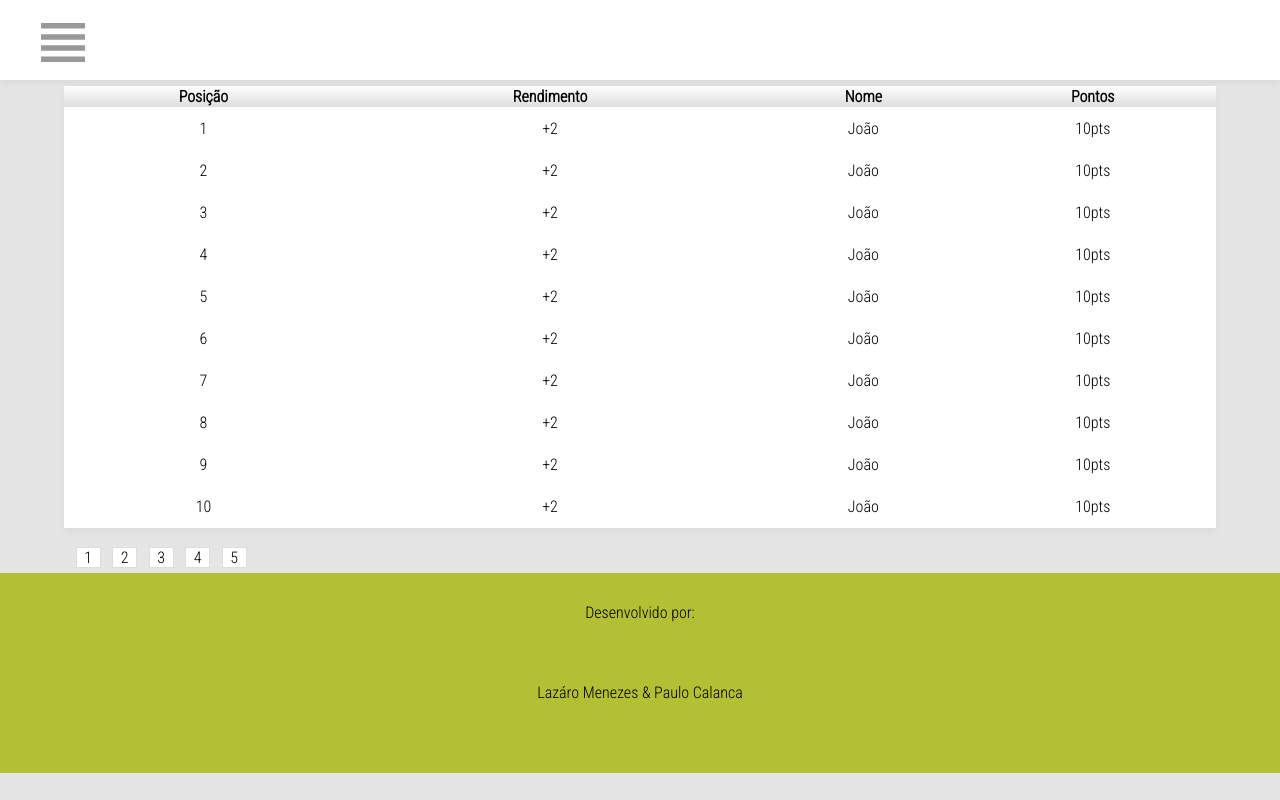
After one commit to helenamcd/opalpiteiro, a Django app: page /ranking/ in a window 1280 px wide. The commit adds this page. Run offline with Django 3.2, Linux system fonts and the light colour scheme; parts of the project's set-up code (start-up, migrations or seed data) failed here and were passed over; some libraries are stand-ins or nearby versions.

Commit message:
foi alterado o layout e css

```diff
--- a/site/bolao/urls.py
+++ b/site/bolao/urls.py
@@ -16,6 +16,7 @@ urlpatterns = patterns('',
     url(r'^cadastro/$', CadastroUsuario.as_view()),
     url(r'^cadastro/sucesso/$', TemplateView.as_view(template_name="usuarios/sucesso.html")),
     url(r'^embreve/$', TemplateView.as_view(template_name="embreve.html")),
+    url(r'^ranking/$', TemplateView.as_view(template_name="ranking.html")),
 	url(r'^$', TemplateView.as_view(template_name="index.html")),
 
 )
--- a/site/static/css/style.css
+++ b/site/static/css/style.css
@@ -13,7 +13,6 @@ li{
 #footer{
 	height: 200px;
 	background: #b3c033;
-
 }
 #mensagem{
 	background-color: #000;
@@ -343,8 +342,7 @@ input[type="submit"]:hover{
 }
 #menuLeftBar>ul>li>nav{
 	height: 31px;
-
-	text-align: center;
+	margin-left: 2px;
 }
 #menuLeftBar>ul>li>nav>a{
 	line-height: 31px;
@@ -354,6 +352,8 @@ input[type="submit"]:hover{
 
 #contextCenter{
 	width: 100%;
+	min-height: 380px;
+
 }
 #headerContext{
 	padding-left: 2%;
@@ -365,20 +365,51 @@ input[type="submit"]:hover{
 	padding-bottom: 0.5%;
 }
 #footerContext{
-	height: 300px;
+	height: 540px;
 
+}
+.view-content{
+	width: 500px;
 }
 #novidades{
 	float: left;
-	width: 45%;
+	width: 25%;
+	margin-left: 4%;
+}
+#novidades>div{
+	background-color: #FFF;
 }
 #estatistica{
 	float: left;
-	width: 45%;
+	width: 65%;
 	margin-left: 2%;
 }
+table>thead>tr>th{
+	background: -webkit-linear-gradient(bottom,#DDD,#FFF);
+	background: -o-linear-gradient(bottom,#DDD,#FFF);
+	background: -moz-linear-gradient(bottom,#DDD,#FFF);
+	background: linear-gradient(bottom,#DDD,#FFF);
+
+}
 #estatistica>table{
-	border: 1px solid;
+	width: 90%;
+	background-color: #FFF;
+	border-collapse: collapse;
+}
+#estatistica>table>tbody>tr>td{
+	text-align: center;
+	padding: 4%;
+}
+#estatistica>div{
+	background-color: #fff;
+	width: 90%;
+	border-bottom: 1px solid #EEE;
+	text-align: center;
+	font-size: 20pt;
+}
+#estatistica>div>span{
+	margin-left: 39%;
+	margin-right: 39%;
 }
 .transitionLeftToRight {
   -webkit-animation: leftToRight 0.2s linear normal;
@@ -453,3 +484,51 @@ input[type="submit"]:hover{
 	from {  width: 40%}
 	to { width: 100% }
 }
+#ranking{
+	width: 90%;
+	-webkit-animation: sliderRankig 1s normal;
+	-o-animation: sliderRankig 1s normal;
+	animation: sliderRankig 1s normal;
+	margin: 0 auto;
+	border-collapse: collapse;
+	background-color: #FFF;
+
+}
+
+#ranking>tbody>tr>td{
+	text-align: center;
+	padding: 1%;
+}
+
+@-webkit-keyframes sliderRankig {
+	from { margin-left: -100% }
+	to { margin-left: 0% }
+}
+@-o-keyframes sliderRankig {
+	from { margin-left: -100% }
+	to { margin-left: 0% }
+}
+@-moz-keyframes sliderRankig {
+	from { margin-left: -100% }
+	to { margin-left: 0% }
+}
+@keyframes sliderRankig {
+	from { margin-left: -100% }
+	to { margin-left: 0% }
+}
+.pagination{
+	height: 10px;
+	width: 90%;
+	margin: 0 auto;
+}
+.pagination>nav{
+	border: 1px solid #DDD;
+	width: 2%;
+	float: left;
+	margin-left: 1%;
+	text-align: center;
+	background-color: #FFF;
+}
+.bandeiraEstatistica{
+	width: 30%;
+}
--- a/site/templates/base.html
+++ b/site/templates/base.html
@@ -43,8 +43,10 @@
             <ul>
                 <li class="barraMenuLeft">
                     <nav >
-                        <img src="{% static "img/Actions-view-list-text-icon.png" %}" alt="">
-                        <a href="#">Ranking</a>
+                        <a href="#">
+                            <img src="{% static "img/Actions-view-list-text-icon.png" %}" alt="">
+                            Ranking
+                        </a>
                     </nav>
                 </li>
                 <li class="barraMenuLeft">
--- /dev/null
+++ b/site/templates/ranking.html
@@ -0,0 +1,86 @@
+{% extends "base.html" %}
+{% load staticfiles %}
+
+{% block conteudo %}
+  <table id="ranking" class="shadown">
+    <thead>
+      <tr>
+        <th>Posição</th>
+        <th>Rendimento</th>
+        <th>Nome</th>
+        <th>Pontos</th>
+      </tr>
+    </thead>
+    <tbody>
+        <tr>
+          <td>1</td>
+          <td>+2</td>
+          <td>João</td>
+          <td>10pts</td>
+        </tr>
+        <tr>
+          <td>2</td>
+          <td>+2</td>
+          <td>João</td>
+          <td>10pts</td>
+        </tr>
+        <tr>
+          <td>3</td>
+          <td>+2</td>
+          <td>João</td>
+          <td>10pts</td>
+        </tr>
+        <tr>
+          <td>4</td>
+          <td>+2</td>
+          <td>João</td>
+          <td>10pts</td>
+        </tr>
+        <tr>
+          <td>5</td>
+          <td>+2</td>
+          <td>João</td>
+          <td>10pts</td>
+        </tr>
+        <tr>
+          <td>6</td>
+          <td>+2</td>
+          <td>João</td>
+          <td>10pts</td>
+        </tr>
+        <tr>
+          <td>7</td>
+          <td>+2</td>
+          <td>João</td>
+          <td>10pts</td>
+        </tr>
+        <tr>
+          <td>8</td>
+          <td>+2</td>
+          <td>João</td>
+          <td>10pts</td>
+        </tr>
+        <tr>
+          <td>9</td>
+          <td>+2</td>
+          <td>João</td>
+          <td>10pts</td>
+        </tr>
+        <tr>
+          <td>10</td>
+          <td>+2</td>
+          <td>João</td>
+          <td>10pts</td>
+        </tr>
+
+    </tbody>
+  </table>
+  <br>
+  <div class="pagination">
+    <nav>1</nav>
+    <nav>2</nav>
+    <nav>3</nav>
+    <nav>4</nav>
+    <nav>5</nav>
+  </div>
+{% endblock %}
```
Also changed, not shown: site/templates/index.html (+37 -3 lines), site/palpites/__init__.py (deleted).
